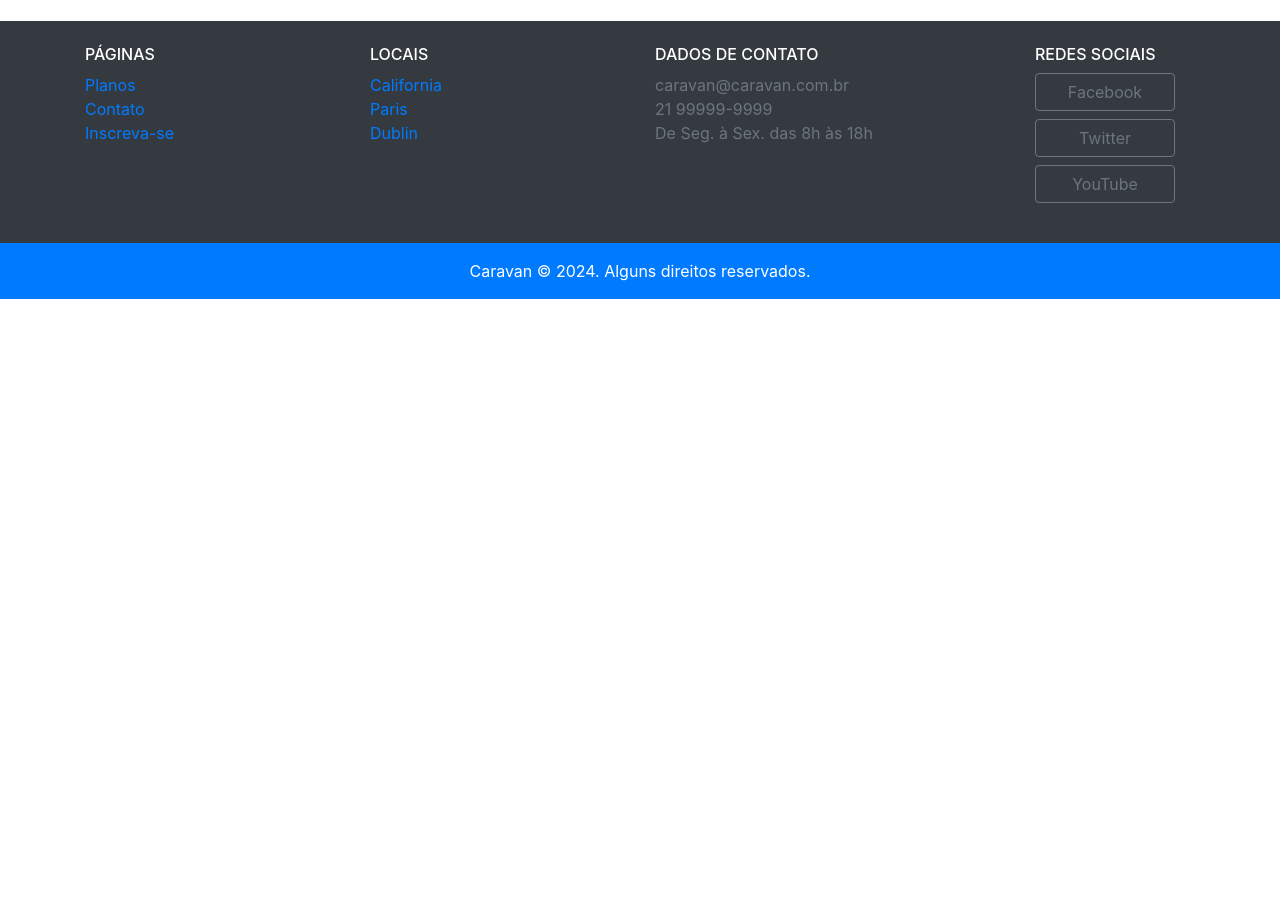
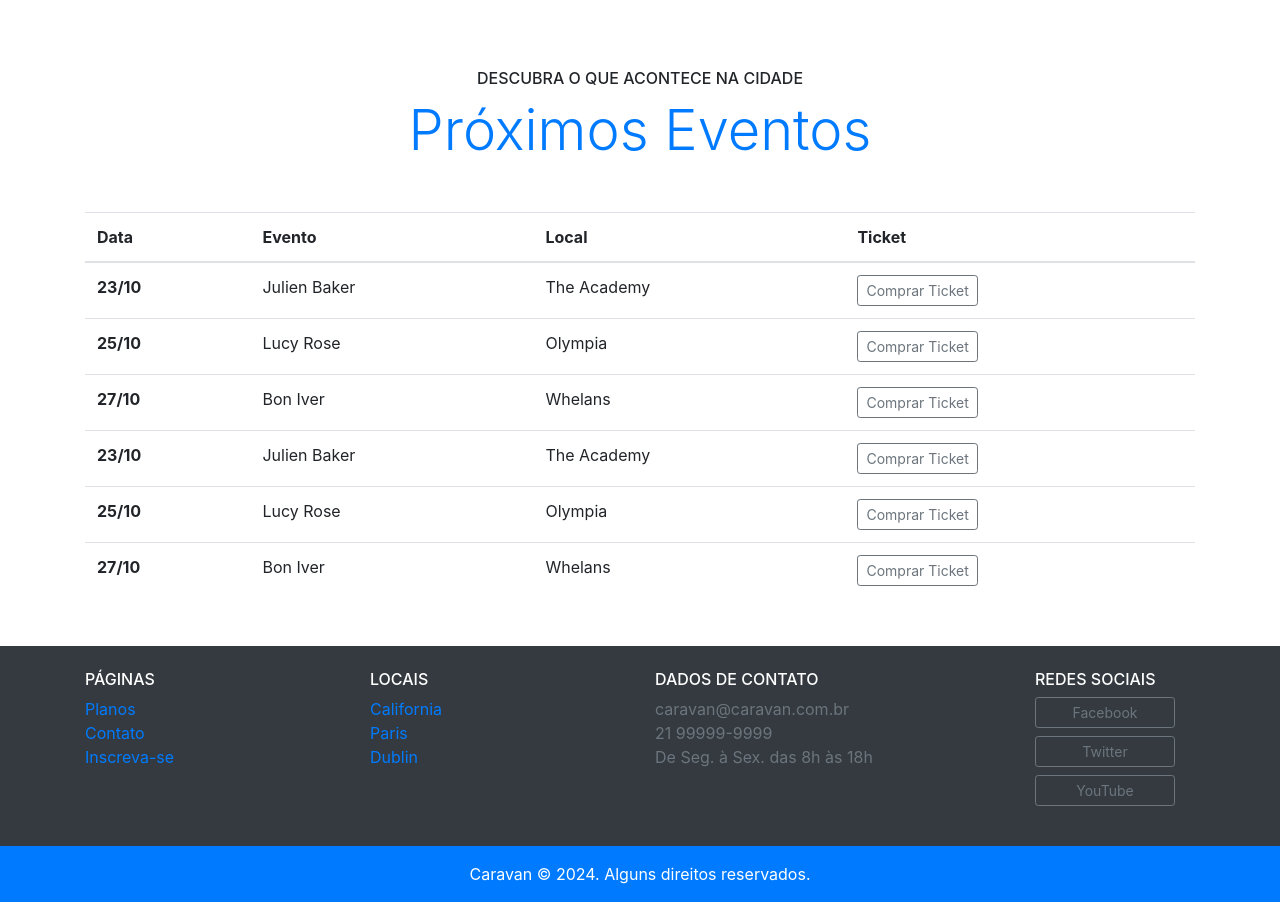
Before and after one commit to NandoFilter/Caravan, a plain HTML site: page local.html in a window 1280 px wide. Shown: the part 946-1848 px from the top of the page. Before the commit the page ends 1245 px from the top, so only its background shows below. Drawn offline with Linux system fonts and the light colour scheme.

Commit message:
Created Table

```diff
--- a/local.html
+++ b/local.html
@@ -115,7 +115,65 @@
       </div>
     </section>
 
-    <footer class="bg-dark text-white">
+    <section class="container">
+      <!-- Title -->
+      <div class="my-5 text-center">
+        <span class="h6 d-block">DESCUBRA O QUE ACONTECE NA CIDADE</span>
+        <h1 class="display-4 text-primary">Próximos Eventos</h1>
+      </div>
+
+      <!-- Table -->
+      <table class="table table-hover table-responsive-md">
+        <thead>
+          <tr>
+            <th scope="col">Data</th>
+            <th scope="col">Evento</th>
+            <th scope="col">Local</th>
+            <th scope="col">Ticket</th>
+          </tr>
+        </thead>
+        <tbody>
+          <tr>
+            <th scope="row">23/10</th>
+            <td>Julien Baker</td>
+            <td>The Academy</td>
+            <td><a href="#" class="btn btn-sm btn-outline-secondary">Comprar Ticket</a></td>
+          </tr>
+          <tr>
+            <th scope="row">25/10</th>
+            <td>Lucy Rose</td>
+            <td>Olympia</td>
+            <td><a href="#" class="btn btn-sm btn-outline-secondary">Comprar Ticket</a></td>
+          </tr>
+          <tr>
+            <th scope="row">27/10</th>
+            <td>Bon Iver</td>
+            <td>Whelans</td>
+            <td><a href="#" class="btn btn-sm btn-outline-secondary">Comprar Ticket</a></td>
+          </tr>
+          <tr>
+            <th scope="row">23/10</th>
+            <td>Julien Baker</td>
+            <td>The Academy</td>
+            <td><a href="#" class="btn btn-sm btn-outline-secondary">Comprar Ticket</a></td>
+          </tr>
+          <tr>
+            <th scope="row">25/10</th>
+            <td>Lucy Rose</td>
+            <td>Olympia</td>
+            <td><a href="#" class="btn btn-sm btn-outline-secondary">Comprar Ticket</a></td>
+          </tr>
+          <tr>
+            <th scope="row">27/10</th>
+            <td>Bon Iver</td>
+            <td>Whelans</td>
+            <td><a href="#" class="btn btn-sm btn-outline-secondary">Comprar Ticket</a></td>
+          </tr>
+        </tbody>
+      </table>
+    </section>
+
+    <footer class="bg-dark text-white mt-5">
       <div class="container py-4">
         <div class="row">
           <div class="col-md-3 col-6">
@@ -148,9 +206,9 @@
           <div class="col-md-2">
             <h4 class="h6">REDES SOCIAIS</h4>
             <ul class="list-unstyled">
-              <li><a class="btn btn-outline-secondary btn-small btn-block mb-2" href="#" style="max-width: 140px;">Facebook</a></li>
-              <li><a class="btn btn-outline-secondary btn-small btn-block mb-2" href="#" style="max-width: 140px;">Twitter</a></li>
-              <li><a class="btn btn-outline-secondary btn-small btn-block mb-2" href="#" style="max-width: 140px;">YouTube</a></li>
+              <li><a class="btn btn-outline-secondary btn-sm btn-block mb-2" href="#" style="max-width: 140px;">Facebook</a></li>
+              <li><a class="btn btn-outline-secondary btn-sm btn-block mb-2" href="#" style="max-width: 140px;">Twitter</a></li>
+              <li><a class="btn btn-outline-secondary btn-sm btn-block mb-2" href="#" style="max-width: 140px;">YouTube</a></li>
             </ul>
           </div>
         </div>
```
Also changed, not shown: index.html (+4 -4 lines).
